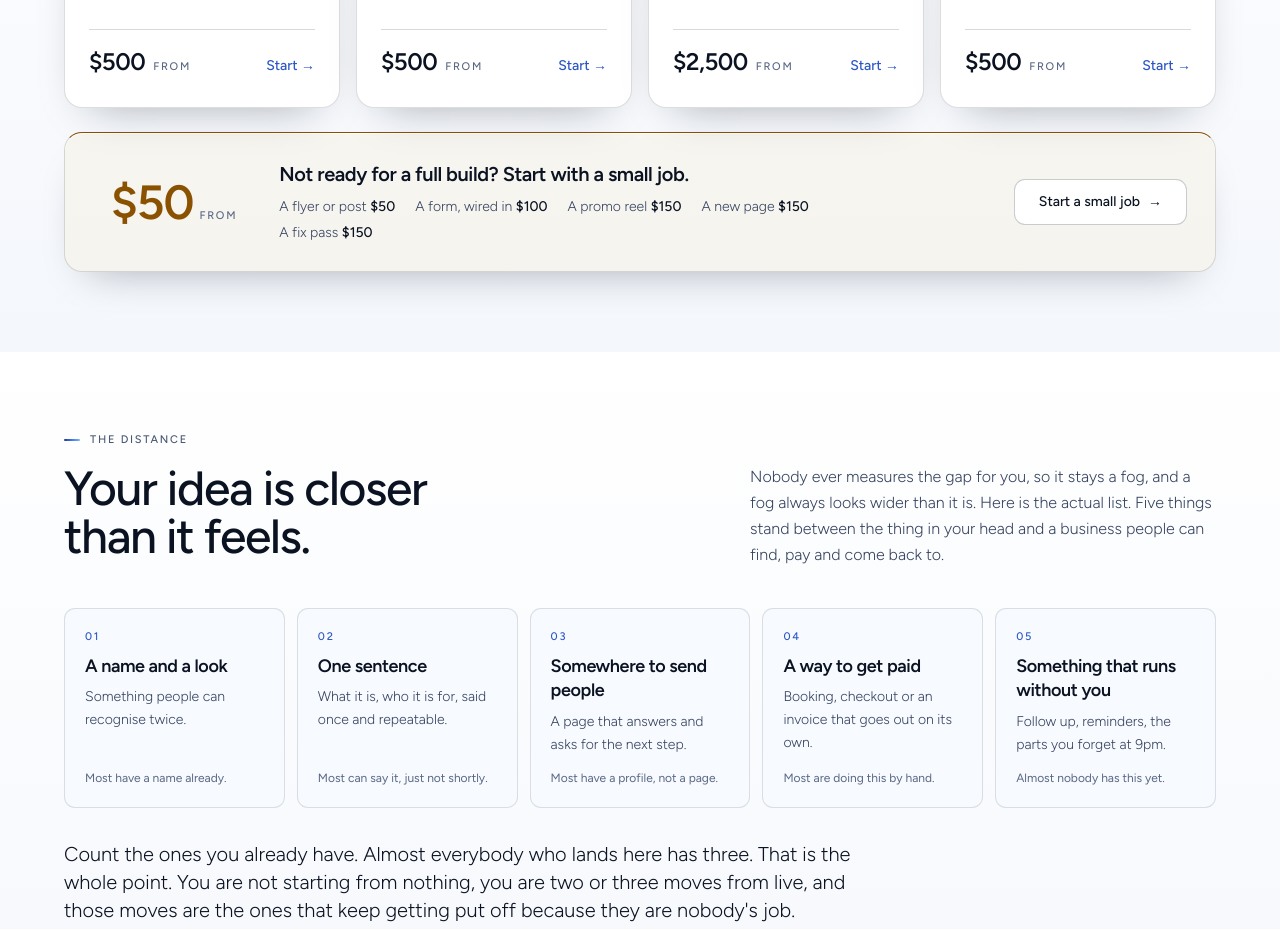
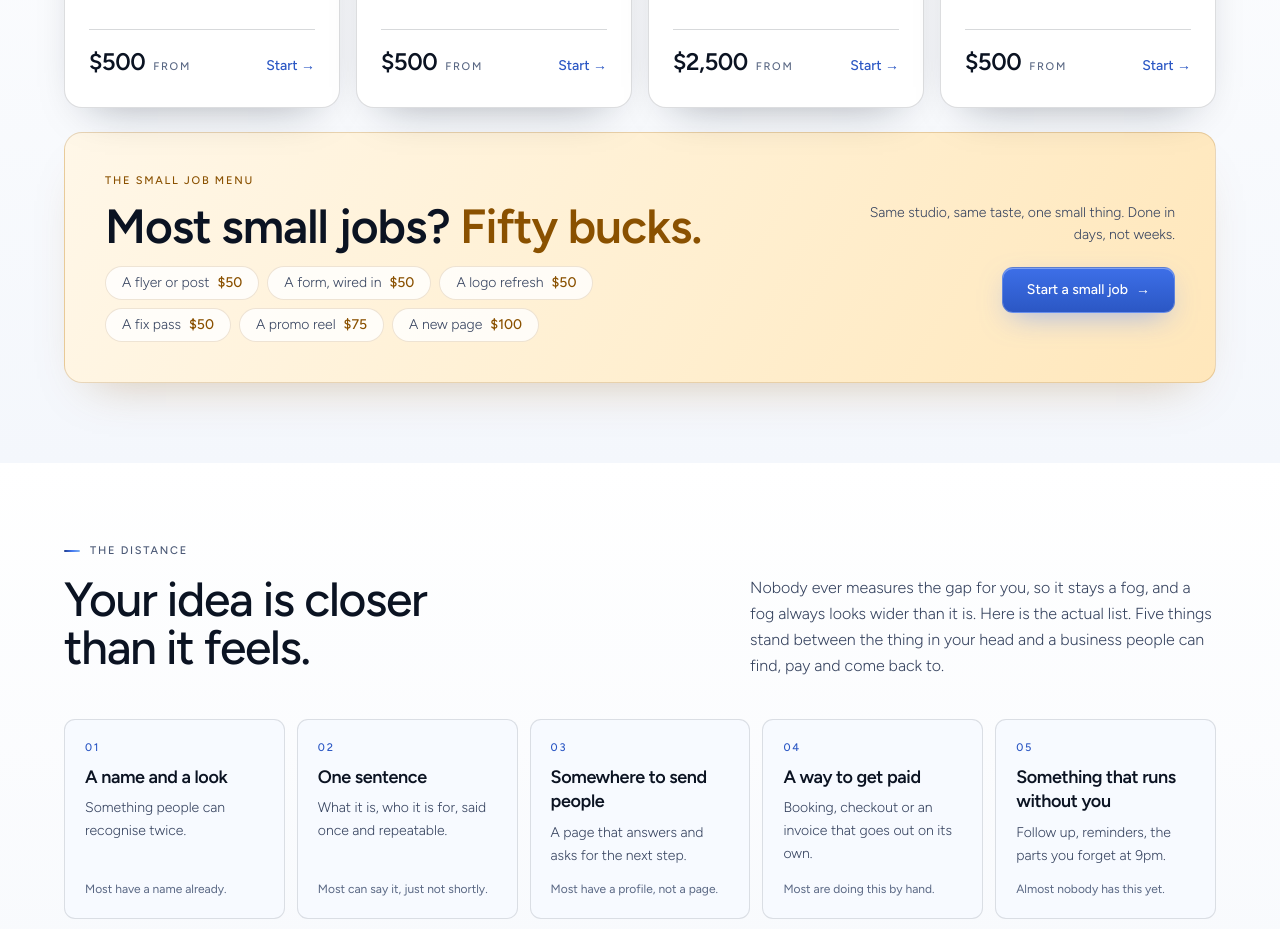
Before and after one commit to dennymypenny/flowzone-ai, a Next.js app: page / in a window 1280 px wide. Shown: the part 1100-2029 px from the top of the page. Built offline with nearby package versions, Linux system fonts and the light colour scheme.

Commit message:
Most small jobs are fifty bucks: repriced menu and a banner that says so loudly

```diff
--- a/src/app/page.tsx
+++ b/src/app/page.tsx
@@ -199,43 +199,55 @@ export default function Home() {
             ))}
           </div>
 
-          {/* The price-fear killer: you can start at fifty bucks. Amber so it
-              reads as its own thing, not a fifth build. #8A5100 is 6.45:1 on
-              white. */}
+          {/* The price-fear killer, loud on purpose: most small jobs are
+              fifty bucks. Deep amber #8A5100 is 6.45:1 on white. */}
           <div
-            className="mt-6 panel p-6 md:p-7 grid md:grid-cols-12 gap-6 items-center border-t-2"
-            style={{ borderTopColor: "#8A5100", background: "#FBBF240F" }}
+            className="mt-6 rounded-[18px] p-8 md:p-10 grid md:grid-cols-12 gap-8 items-center border"
+            style={{
+              background: "linear-gradient(120deg, #FFF7E8 0%, #FFEFD0 55%, #FFE7BB 100%)",
+              borderColor: "#8A510033",
+              boxShadow: "0 24px 48px -28px rgba(138, 81, 0, 0.35)",
+            }}
           >
-            <div className="md:col-span-2 flex md:justify-center">
-              <span className="inline-flex items-baseline gap-1.5">
-                <span className="font-display text-5xl" style={{ color: "#8A5100" }}>
-                  $50
-                </span>
-                <span className="text-[11px] font-medium uppercase tracking-label text-ink-mute">
-                  from
-                </span>
-              </span>
-            </div>
             <div className="md:col-span-7">
-              <h3 className="font-display text-xl leading-snug mb-2">
-                Not ready for a full build? Start with a small job.
+              <p
+                className="text-[11px] font-medium uppercase tracking-label mb-3"
+                style={{ color: "#8A5100" }}
+              >
+                The small job menu
+              </p>
+              <h3 className="font-display text-4xl md:text-5xl leading-[1.02] mb-4">
+                Most small jobs?{" "}
+                <span style={{ color: "#8A5100" }}>Fifty bucks.</span>
               </h3>
-              <div className="flex flex-wrap gap-x-5 gap-y-1.5">
+              <div className="flex flex-wrap gap-2">
                 {[
                   ["A flyer or post", "$50"],
-                  ["A form, wired in", "$100"],
-                  ["A promo reel", "$150"],
-                  ["A new page", "$150"],
-                  ["A fix pass", "$150"],
+                  ["A form, wired in", "$50"],
+                  ["A logo refresh", "$50"],
+                  ["A fix pass", "$50"],
+                  ["A promo reel", "$75"],
+                  ["A new page", "$100"],
                 ].map(([w, price]) => (
-                  <span key={w} className="text-sm text-ink-soft font-light">
-                    {w} <span className="text-ink font-medium">{price}</span>
+                  <span
+                    key={w}
+                    className="inline-flex items-center gap-2 text-sm font-light rounded-full px-4 py-1.5 bg-white/80 border"
+                    style={{ borderColor: "#8A510026" }}
+                  >
+                    <span className="text-ink-soft">{w}</span>
+                    <span className="font-medium" style={{ color: "#8A5100" }}>
+                      {price}
+                    </span>
                   </span>
                 ))}
               </div>
             </div>
-            <div className="md:col-span-3 md:flex md:justify-end">
-              <Link href="/intake?build=small" className="btn-ghost whitespace-nowrap">
+            <div className="md:col-span-5 md:text-right">
+              <p className="text-sm text-ink-soft font-light leading-relaxed mb-5 md:ml-auto max-w-xs">
+                Same studio, same taste, one small thing. Done in days, not
+                weeks.
+              </p>
+              <Link href="/intake?build=small" className="btn-primary">
                 Start a small job <span className="arrow">→</span>
               </Link>
             </div>
--- a/src/app/pricing/page.tsx
+++ b/src/app/pricing/page.tsx
@@ -153,11 +153,11 @@ export default function Pricing() {
           <div className="md:col-span-4">
             <p className="label mb-4">Not ready for a build?</p>
             <h2 className="font-display text-3xl leading-snug mb-3">
-              Small jobs, from $50.
+              Most small jobs? $50.
             </h2>
             <p className="text-sm text-ink-soft font-light leading-relaxed max-w-reading">
-              One-off pieces, priced like one-off pieces. Open a ticket, pick A
-              Small Job and say which one.
+              One-off pieces, priced like one-off pieces. Most of them are fifty
+              bucks. Open a ticket, pick A Small Job and say which one.
             </p>
             <Link href="/intake?build=small" className="btn-ghost mt-6">
               Start a small job <span className="arrow">→</span>
@@ -166,11 +166,11 @@ export default function Pricing() {
           <div className="md:col-span-8 grid sm:grid-cols-2 gap-x-10 gap-y-3 self-center">
             {[
               ["One-off design — flyer, post or cover", "$50"],
-              ["Booking or contact form, wired to your email", "$100"],
-              ["Promo reel, cut for sound-off feeds", "$150"],
-              ["One new page or landing page", "$150"],
-              ["Logo-only refresh", "$150"],
-              ["Speed and mobile fix pass", "$150"],
+              ["Booking or contact form, wired to your email", "$50"],
+              ["Promo reel, cut for sound-off feeds", "$75"],
+              ["One new page or landing page", "$100"],
+              ["Logo-only refresh", "$50"],
+              ["Speed and mobile fix pass", "$50"],
             ].map(([w, price]) => (
               <div key={w} className="flex justify-between gap-4 border-b border-rule pb-3">
                 <span className="text-sm text-ink-soft font-light">{w}</span>
--- a/src/app/services/page.tsx
+++ b/src/app/services/page.tsx
@@ -193,8 +193,8 @@ export default function Services() {
                 right: "You are launching, or your business has outgrown a logo you made in a hurry.",
                 small: [
                   ["One-off design — flyer, post or cover", "$50"],
-                  ["Promo reel, cut for sound-off feeds", "$150"],
-                  ["Logo-only refresh", "$150"],
+                  ["Promo reel, cut for sound-off feeds", "$75"],
+                  ["Logo-only refresh", "$50"],
                 ],
               },
               {
@@ -214,9 +214,9 @@ export default function Services() {
                 from: "From $500",
                 right: "People are already finding you and the site is doing nothing to help.",
                 small: [
-                  ["Booking or contact form, wired to your email", "$100"],
-                  ["One new page or landing page", "$150"],
-                  ["Speed and mobile fix pass", "$150"],
+                  ["Booking or contact form, wired to your email", "$50"],
+                  ["One new page or landing page", "$100"],
+                  ["Speed and mobile fix pass", "$50"],
                 ],
               },
               {
```
